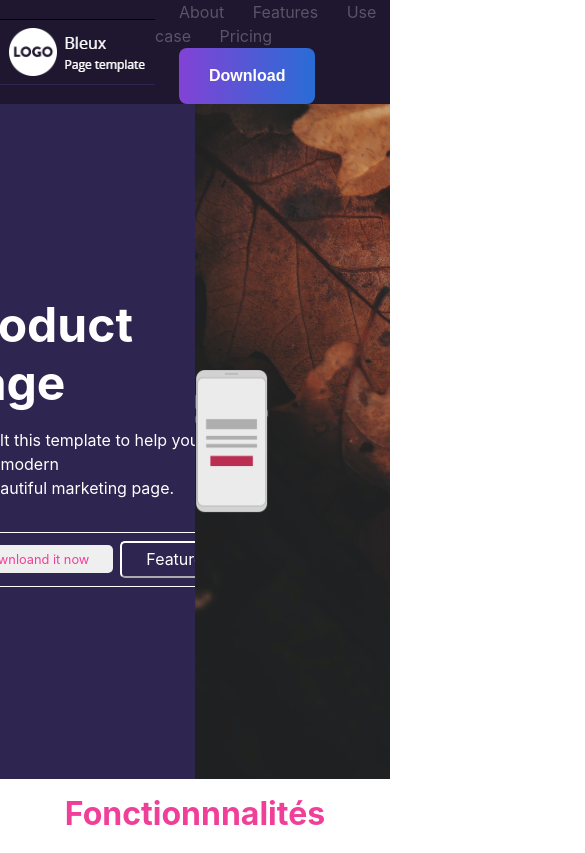
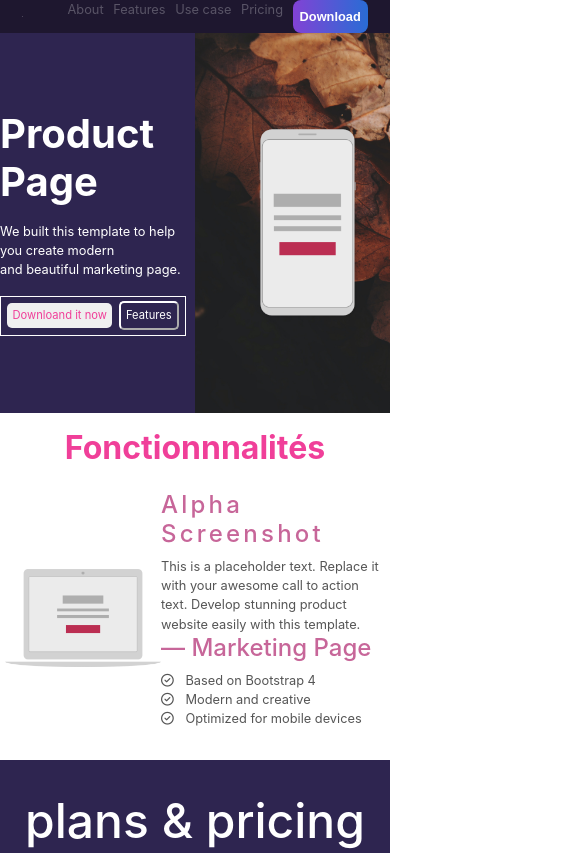
Before and after one commit to Brian7st/product-page, a plain HTML site: page index.html in a window 390 px wide. Shown: the top 853 px of the page, 585 px wide, since content can reach past the window. Drawn offline with nearby package versions, Linux system fonts and the light colour scheme.

Commit message:
Responsive1

```diff
--- a/index.html
+++ b/index.html
@@ -11,7 +11,7 @@
 </head>
 <body>
 <header>
-        <img src="assets/logo.png" alt="">
+        <img class="imagen" src="assets/logo-Photoroom.png" alt="">
         <div class="divHeader">
             <a href="#">About</a>
             <a href="#">Features</a>
--- a/style/style.css
+++ b/style/style.css
@@ -1,6 +1,10 @@
 * {
     margin: 0;
     padding: 0;
+    box-sizing: border-box;
+}
+p{
+    margin: 0;
 }
 
 :root {
@@ -41,7 +45,7 @@
     /* Tamaños de texto (clamp) */
     --text-xs: clamp(0.5rem, 1vw, 0.8rem);
     --text-sm: clamp(0.8rem, 1.2vw, 1rem);
-    --text-md: clamp(1rem, 1.5vw, 1.5rem);
+    --text-md: clamp(0.8rem, 1.5vw, 1.5rem);
     --text-lg: clamp(1.5rem, 2vw, 2rem);
     --text-xl: clamp(2rem, 3vw, 3rem);
     --text-xxl: clamp(3rem, 6vw, 6.5rem);
@@ -59,11 +63,6 @@
     --border-radius-md: 10px;
     --border-radius-lg: 25px;
 
-    --breakpoint-mobile: 480px;
-    --breakpoint-tablet: 768px;
-    --breakpoint-desktop: 920px;
-    --breakpoint-large: 1279px;
-
 }
 
 header {
@@ -72,11 +71,14 @@ header {
     justify-content: space-around;
     align-items: center;
 }
+.divHeader{
+        display: flex;
+        gap: 1.5rem;
+    }
 
 a {
     text-decoration: none;
     color: var(--color-letra-grisMedio);
-    margin-left: var(--space-md);
 }
 
 a:hover {
@@ -339,10 +341,11 @@ a:hover {
     justify-content: center;
     align-items: center;
     height: auto;
+    padding: 5px 0px 2px 0px;
 }
 
 .button {
-    padding: 1.5rem 2.5rem;
+    padding: 0.9rem 2rem;
     font-size: var(--text-md);
     border-radius: var(--border-radius-lg);
     color: var(--color-blanco);
@@ -393,7 +396,87 @@ footer p {
     color: var(--color-footer-hover);
 }
 
-@media(max-width:var(--breakpoint-desktop)){
+
+@media(max-width:920px){
+    .divFondoImg img {
+        width: min(100%, 25vw);
+    }
+    .iconos{
+        left: 35px;
+    }
+}
+
+@media(max-width:768px){
+    .divHeader{
+        gap: 0.6rem;
+    }
+    a{
+        font-size: clamp(0.8rem, 1.2vw,1.5rem);
+    }
+    .button_a{
+        padding: 7px;
+    }
+    .containerOne{
+        height: 45vh;
+    }
+    .colorBorder{
+        padding: 0.3rem 0.4rem;
+    }
+    .divContaONe1 h2 {
+        font-size: clamp(2.5rem,3vw,3rem);
+    }
+    .divContaONe1 p{
+        font-size: clamp(0.8rem, 1.2vw,1.5rem);
+    }
+
+    .button1{
+       padding: 4px 5px;
+        font-size: clamp(0.7rem, 1.2vw,1.5rem);
+    }
+    .button2{
+        padding: 4px 5px;
+        font-size: clamp(0.7rem, 1.2vw,1.5rem);
+    }
+    .divFondoImg img{
+        margin-left: 4rem;
+    }
+    .containertwo{
+        gap: 1rem;
+    }
+    .container h2 {
+        margin: 2rem 0;
+    }
+    .plan h3 {
+        font-size: clamp(2rem,2vw,2rem);
+    }
+    .plan p{
+        font-size: clamp(1rem,2vw,2rem);
+    }
+    .amount {
+        font-size: clamp(2.5rem, 3.5vw, 3rem);
+    }
+
+    .label {
+        font-size: clamp(1rem, 2vw, 2rem) ;
+
+    }
+    .iconos{
+        left: 6rem;
+    }
+    .plan ul li {
+        font-size: clamp(1.3rem,1.5vw,3rem);
+    }
+    .plans-container{
+        grid-template-columns: repeat(1, 1fr);
+    }
+}
+
+@media(max-width:480px){
+
+    .imagen{
+        width: 0.2vw;
+    }
+
+
 
 }
-    .iconos
```
Also changed, not shown: assets/logo-Photoroom.png (added), assets/logo.png (deleted).
